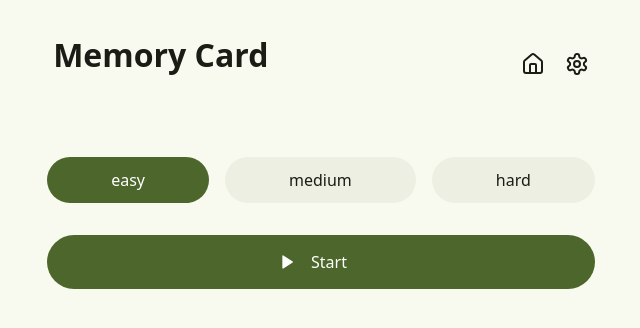
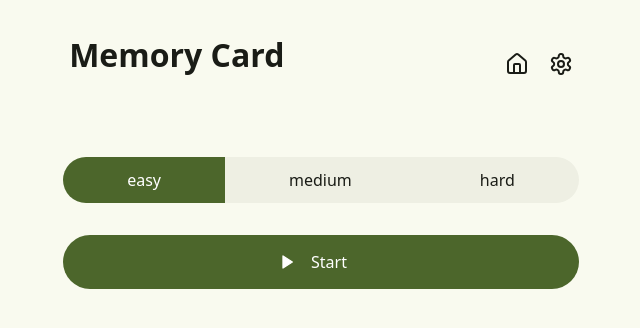
Before and after one commit to sinskiy/odin-memory-card, a React (Vite) app: page / in a window 1280 px wide. Shown: the top 328 px of the page, without its empty margins (319-959 px from the left). Built offline with nearby package versions, Linux system fonts and the light colour scheme.

Commit message:
feat: make select group's design more intuitive

```diff
--- a/src/components/InputSelectGroupEntry.jsx
+++ b/src/components/InputSelectGroupEntry.jsx
@@ -14,7 +14,9 @@ export default function InputSelectGroupEntry({
         id={label}
         defaultChecked={defaultChecked}
       />
-      <label htmlFor={label}>{label}</label>
+      <label htmlFor={label} className="interactive">
+        {label}
+      </label>
     </div>
   );
 }
--- a/src/index.css
+++ b/src/index.css
@@ -45,11 +45,6 @@ button {
 
   transition: opacity 150ms, transform 300ms cubic-bezier(0.175, 0.885, 0.32, 2);
 }
-button:disabled {
-  opacity: 0.5;
-  filter: grayscale(1);
-  pointer-events: none;
-}
 button:hover {
   opacity: 0.8;
 }
--- a/src/styles/Game.css
+++ b/src/styles/Game.css
@@ -6,7 +6,7 @@
 .cards .card {
   min-width: calc(33.333% - 1rem);
 
-  text-align: center;
   padding: 1rem;
   background-color: var(--surface);
+  border-radius: var(--rounded-card);
 }
--- a/src/styles/InputSelectGroup.css
+++ b/src/styles/InputSelectGroup.css
@@ -1,6 +1,5 @@
 .input-select-group {
   display: flex;
-  gap: 1rem;
 }
 
 .select-entry {
@@ -21,8 +20,23 @@
 
   padding: 0.75rem 4rem;
 
-  border-radius: var(--rounded);
   background-color: var(--surface);
+
+  transition: opacity 150ms, transform 300ms cubic-bezier(0.175, 0.885, 0.32, 2);
+}
+
+.select-entry:first-child label {
+  border-radius: var(--rounded) 0 0 var(--rounded);
+}
+.select-entry:last-child label {
+  border-radius: 0 var(--rounded) var(--rounded) 0;
+}
+
+.select-entry input:active + label {
+  transform: scale(0.95);
+}
+.select-entry input:hover + label {
+  opacity: 0.8;
 }
 .select-entry input:checked + label {
   background-color: var(--primary);
```
